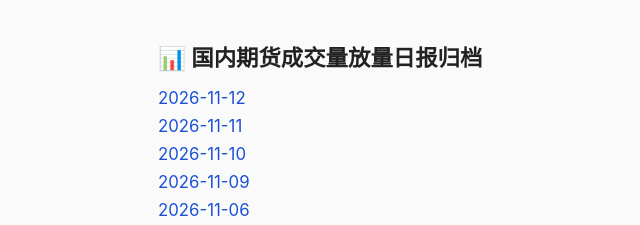
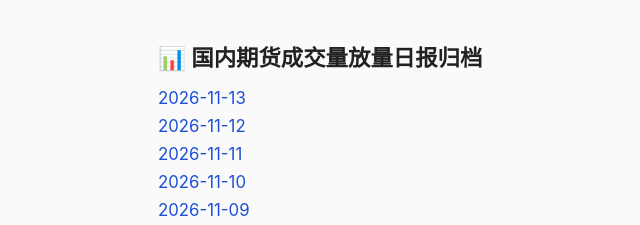
Before and after one commit to cuichuhan/futures-china-daily, a plain HTML site: page index.html in a window 1280 px wide. Shown: the top 225 px of the page, 162-802 px from the left. Drawn offline with Linux system fonts and the light colour scheme.

Commit message:
Update index (2026-11-13)

```diff
--- a/index.html
+++ b/index.html
@@ -16,6 +16,7 @@ a:hover { text-decoration: underline; }
 <body>
 <h1>📊 国内期货成交量放量日报归档</h1>
 <ul>
+<li><a href="reports/2026-11-13.html">2026-11-13</a></li>
 <li><a href="reports/2026-11-12.html">2026-11-12</a></li>
 <li><a href="reports/2026-11-11.html">2026-11-11</a></li>
 <li><a href="reports/2026-11-10.html">2026-11-10</a></li>
```
